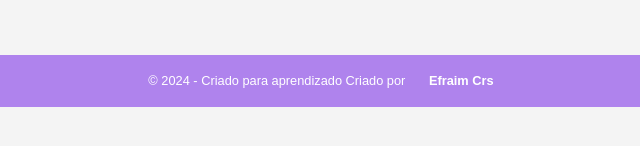
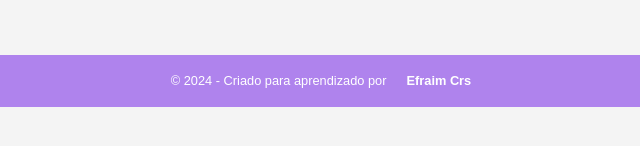
Before and after one commit to EfraimCrs/projeto-landing-page, a plain HTML site: page index.html in a window 1280 px wide. Shown: the part 632-778 px from the top of the page, 309-949 px from the left. Drawn offline with Linux system fonts and the light colour scheme.

Commit message:
Atualização page

```diff
--- a/index.html
+++ b/index.html
@@ -18,7 +18,7 @@
         </section>
     </main>
     <footer>
-        <p>&copy; 2024 - Criado para aprendizado Criado por <a href="https://www.instagram.com/efraim_crs/" target="_blank">Efraim Crs</a></p>
+        <p>&copy; 2024 - Criado para aprendizado por<a href="https://www.instagram.com/efraim_crs/" target="_blank">Efraim Crs</a></p>
 
     </footer>
     <script src="javascript.js"></script>
```
